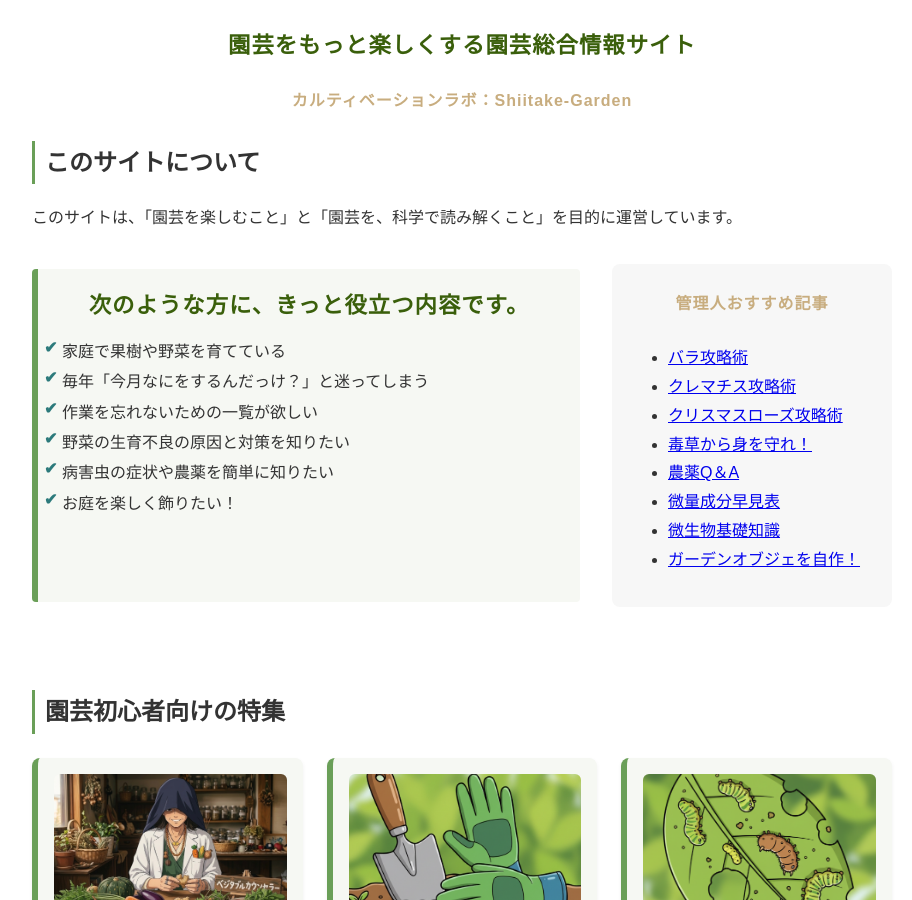
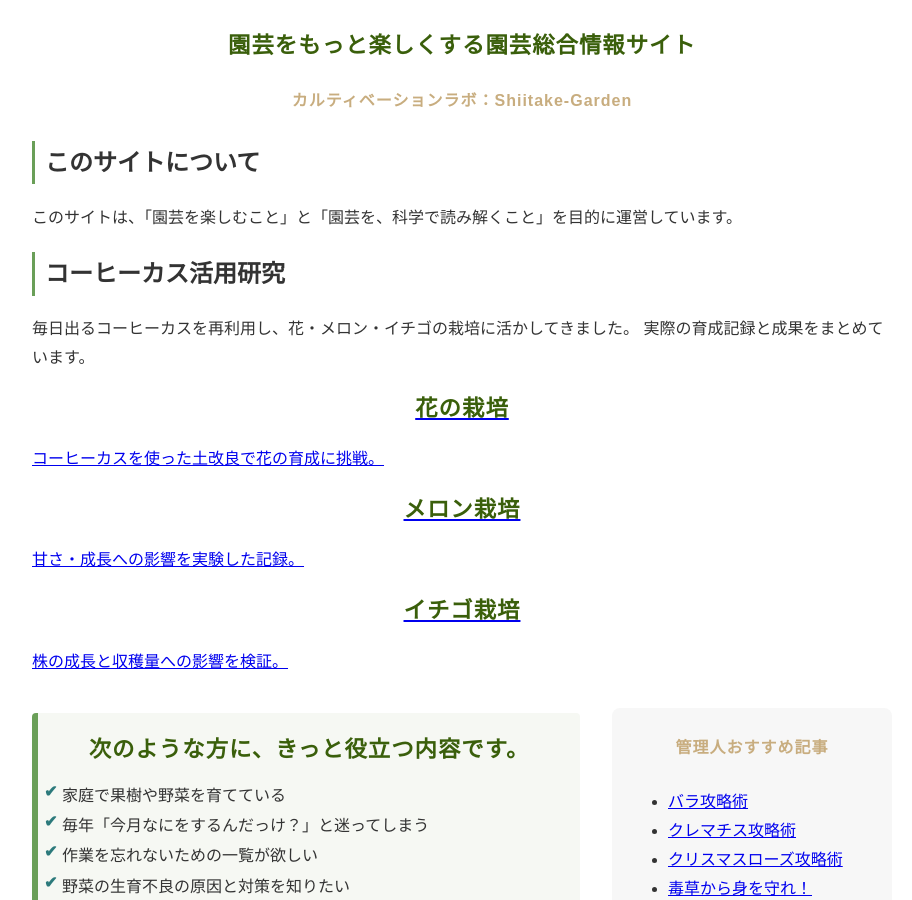
Before and after one commit to shiitake-garden/shiitake-garden.github.io, a Jekyll site: the page built from index_bf.html, in a window 1280 px wide and 900 px high, scrolled down 228 px. Shown: the whole window, without its empty margins (178-1090 px from the left). Built offline with Jekyll 4.4.1, drawn with Linux system fonts in a browser that asks for light colours.

Commit message:
Update index_bf.html

```diff
--- a/index_bf.html
+++ b/index_bf.html
@@ -13,6 +13,43 @@ title: カルティベーションラボ
   <h2>このサイトについて</h2>
   <p>このサイトは、「園芸を楽しむこと」と「園芸を、科学で読み解くこと」を目的に運営しています。</p>
 </section>
+
+
+<section class="coffee-section">
+  <h2>コーヒーカス活用研究</h2>
+  <p class="section-desc">
+    毎日出るコーヒーカスを再利用し、花・メロン・イチゴの栽培に活かしてきました。
+    実際の育成記録と成果をまとめています。
+  </p>
+
+  <div class="coffee-cards">
+
+    <a href="/coffee/flower.html" class="coffee-card">
+      <div class="card-content">
+        <h3>花の栽培</h3>
+        <p>コーヒーカスを使った土改良で花の育成に挑戦。</p>
+      </div>
+    </a>
+
+    <a href="/coffee/melon.html" class="coffee-card">
+      <div class="card-content">
+        <h3>メロン栽培</h3>
+        <p>甘さ・成長への影響を実験した記録。</p>
+      </div>
+    </a>
+
+    <a href="/coffee/strawberry.html" class="coffee-card">
+      <div class="card-content">
+        <h3>イチゴ栽培</h3>
+        <p>株の成長と収穫量への影響を検証。</p>
+      </div>
+    </a>
+
+  </div>
+</section>
+
+
+
 
 <section class="for-you-wrapper">
   <div class="for-you-main">
```
